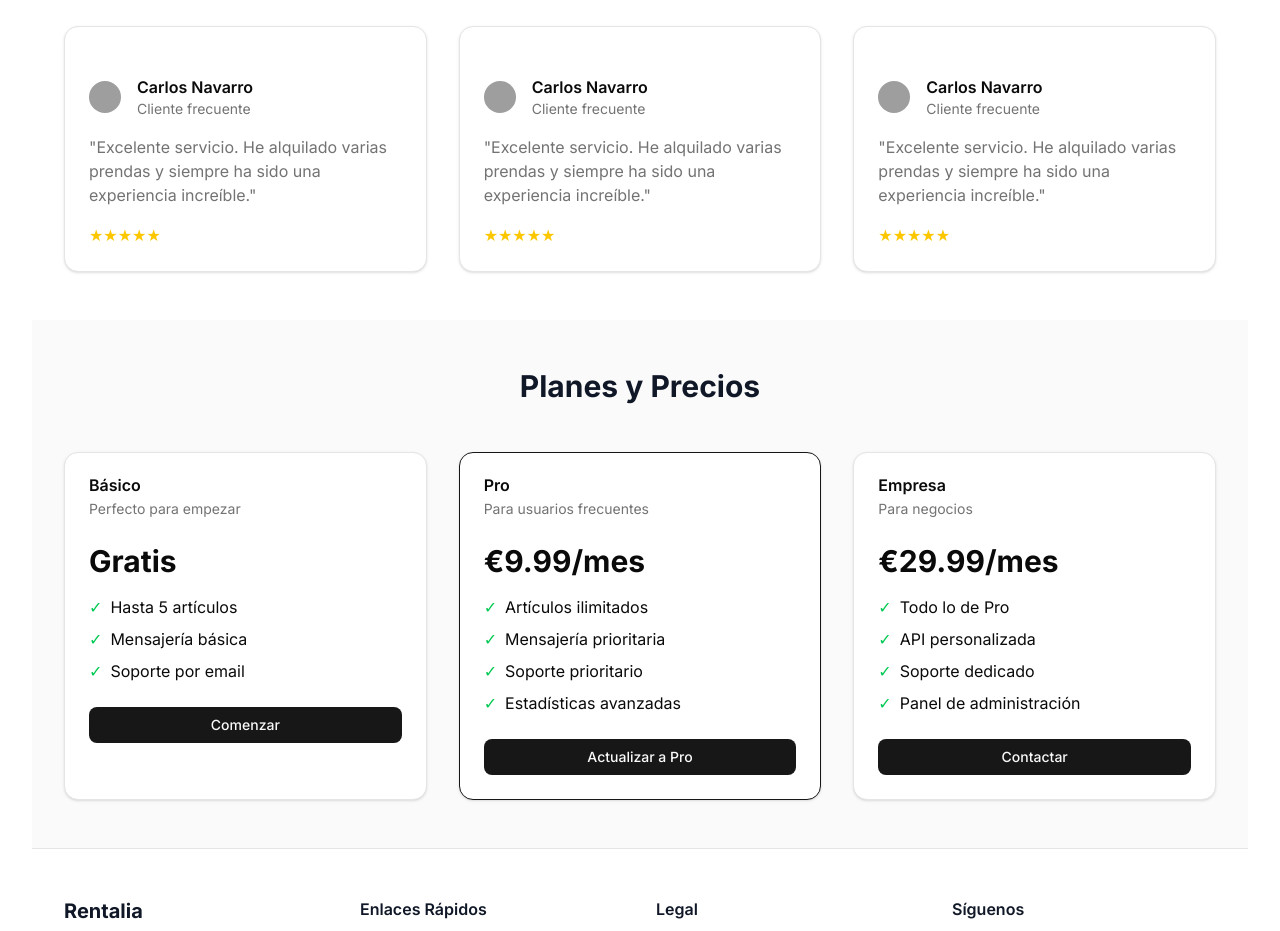
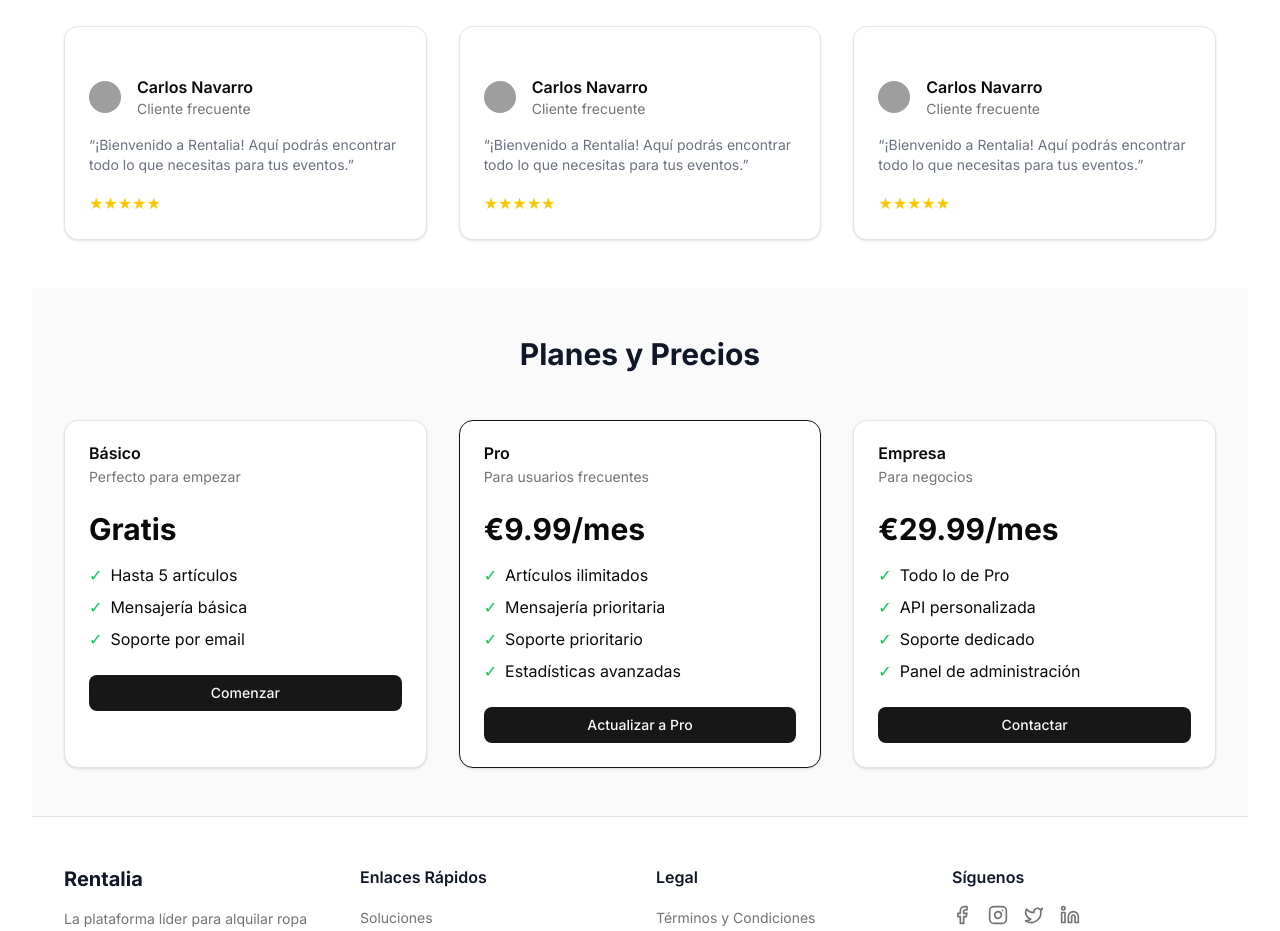
Before and after one commit to AVGDAM/rentalia, a Next.js app: page / in a window 1280 px wide. Shown: the part 1680-2611 px from the top of the page. Built offline with nearby package versions, Linux system fonts and the light colour scheme; grey boxes are pictures that could not be loaded.

Commit message:
fix: Corregir errores de ESLint para el deploy

```diff
--- a/src/app/dashboard/page.tsx
+++ b/src/app/dashboard/page.tsx
@@ -113,6 +113,10 @@ export default function DashboardPage() {
           </CardContent>
         </Card>
       </div>
+
+      <p className="text-sm text-gray-500">
+        &ldquo;¡Bienvenido a tu panel de control! Aquí podrás gestionar todos tus artículos y reservas.&rdquo;
+      </p>
     </div>
   );
 }
--- a/src/app/page.tsx
+++ b/src/app/page.tsx
@@ -143,8 +143,8 @@ export default function Home() {
                           <p className="text-sm text-muted-foreground">Cliente frecuente</p>
                         </div>
                       </div>
-                      <p className="text-muted-foreground">
-                        &quot;Excelente servicio. He alquilado varias prendas y siempre ha sido una experiencia increíble.&quot;
+                      <p className="text-sm text-gray-500">
+                        &ldquo;¡Bienvenido a Rentalia! Aquí podrás encontrar todo lo que necesitas para tus eventos.&rdquo;
                       </p>
                       <div className="flex mt-4">
                         {[1, 2, 3, 4, 5].map((star) => (
--- a/src/components/ui/textarea.tsx
+++ b/src/components/ui/textarea.tsx
@@ -2,17 +2,13 @@ import * as React from "react"
 
 import { cn } from "@/lib/utils"
 
-export interface TextareaProps
-  extends React.TextareaHTMLAttributes<HTMLTextAreaElement> {}
+export interface TextareaProps extends React.TextareaHTMLAttributes<HTMLTextAreaElement> {}
 
 const Textarea = React.forwardRef<HTMLTextAreaElement, TextareaProps>(
   ({ className, ...props }, ref) => {
     return (
       <textarea
-        className={cn(
-          "flex min-h-[80px] w-full rounded-md border border-input bg-background px-3 py-2 text-sm ring-offset-background placeholder:text-muted-foreground focus-visible:outline-none focus-visible:ring-2 focus-visible:ring-ring focus-visible:ring-offset-2 disabled:cursor-not-allowed disabled:opacity-50",
-          className
-        )}
+        className={className}
         ref={ref}
         {...props}
       />
```
